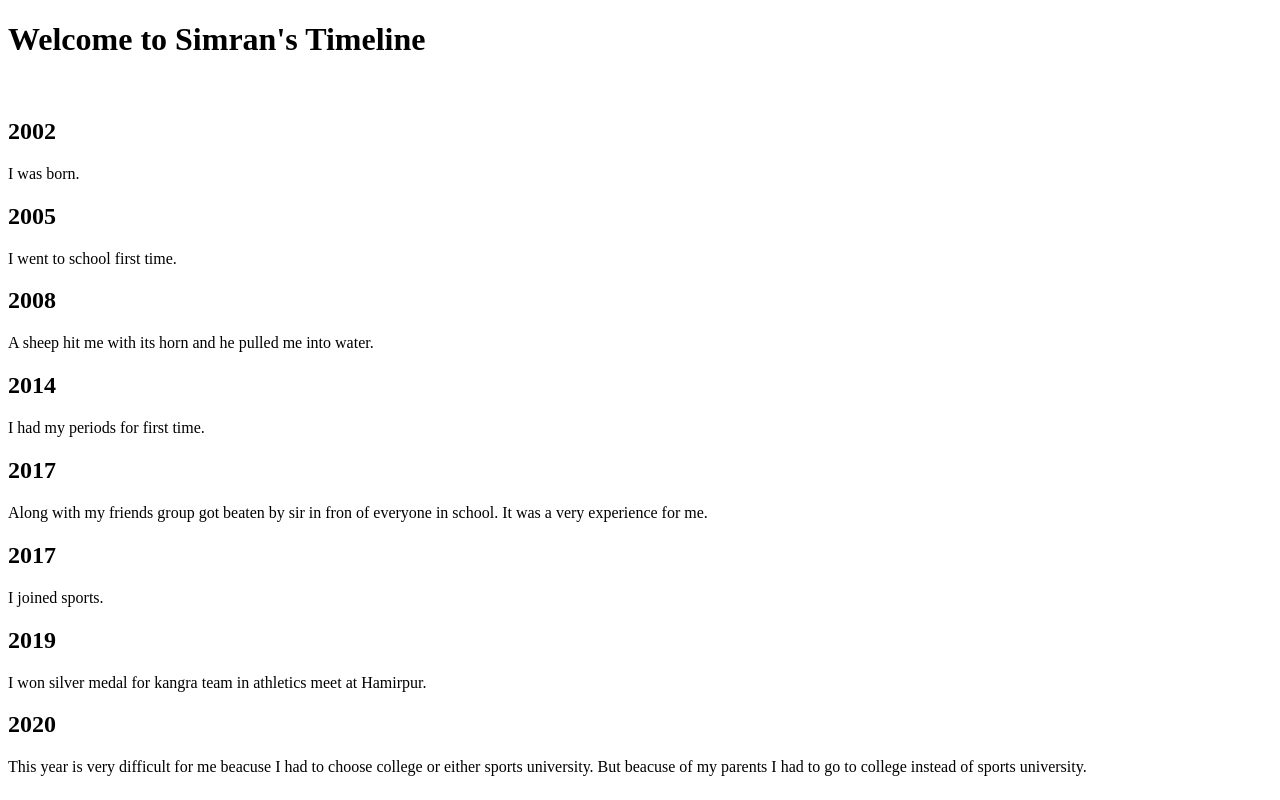
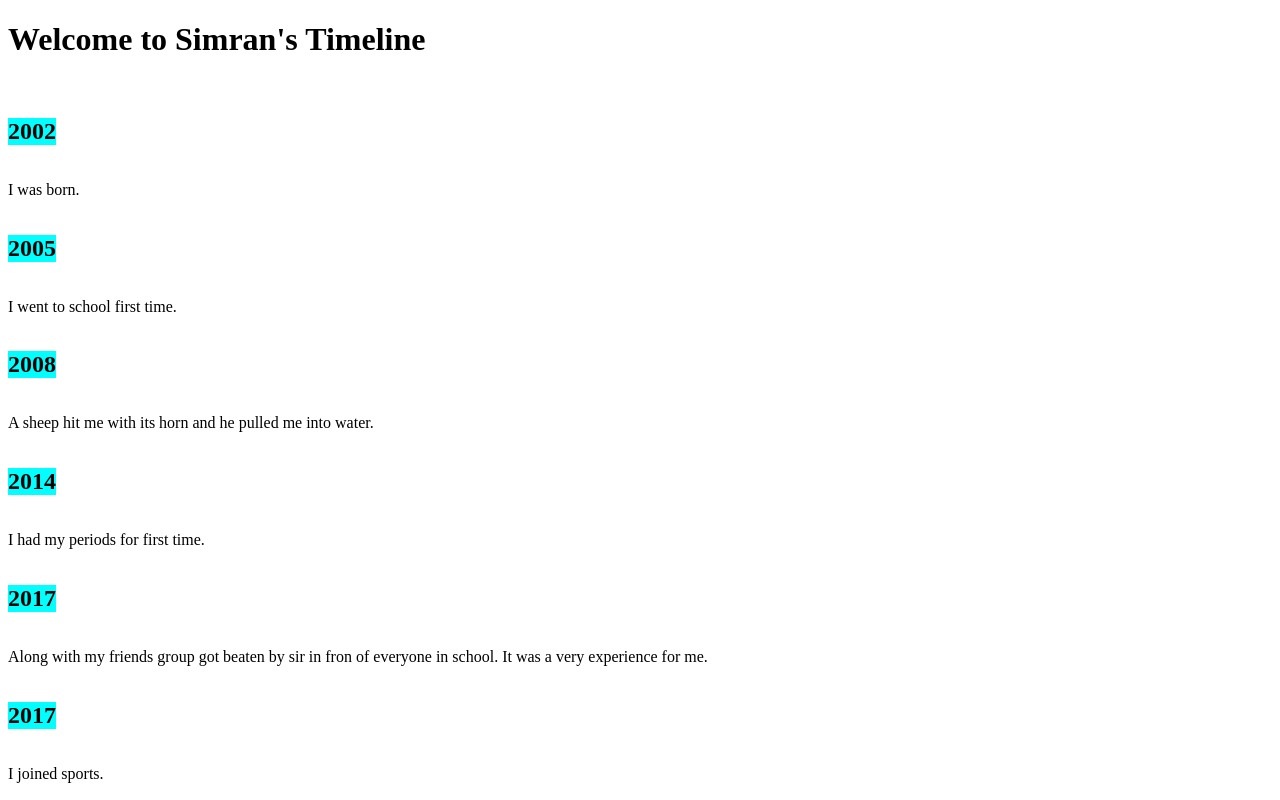
Before and after one commit to Simran-6008/project, a React (Vite) app: page / in a window 1280 px wide. Shown: the top 800 px of the page. Built offline with nearby package versions, Linux system fonts and the light colour scheme.

Commit message:
Use external css for project

```diff
--- /dev/null
+++ b/src/Time.css
@@ -0,0 +1,4 @@
+.heading{
+    display: inline-block;
+    background-color: aqua;
+}
--- a/src/Time.jsx
+++ b/src/Time.jsx
@@ -1,9 +1,8 @@
-const Time = ({year,event}) => {
+import "./Time.css";
+const Time = ({ year, event }) => {
   return (
     <>
-        <h2>
-          {year}
-        </h2>
+      <h2 className="heading">{year}</h2>
       <p> {event}</p>
     </>
   );
```
Lines whose indentation alone changed are shown as unchanged.
